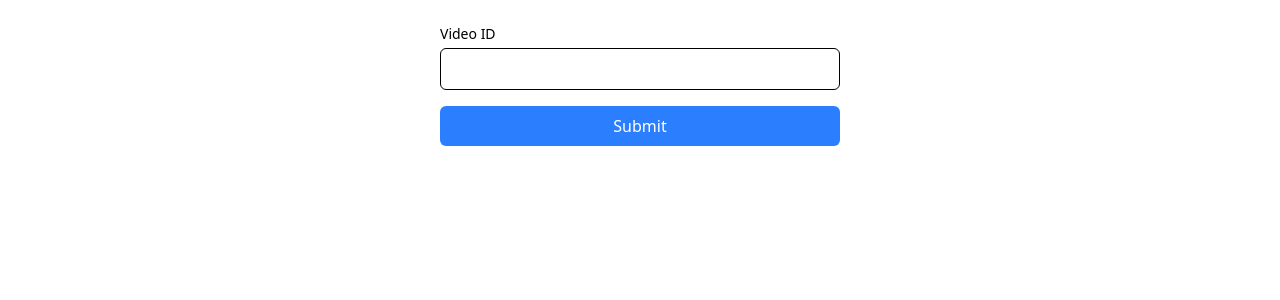
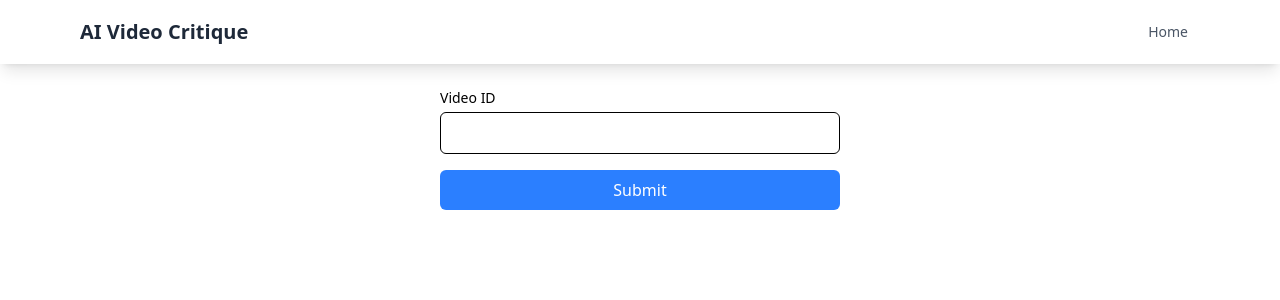
Before and after one commit to ysongh/AIVideoCritique, a React (Vite) app in the folder client/: page /#/ in a window 1280 px wide. Shown: the top 300 px of the page. Built offline with nearby package versions, Linux system fonts and the light colour scheme.

Commit message:
feat: add a navbar

```diff
--- a/client/package.json
+++ b/client/package.json
@@ -11,6 +11,7 @@
   },
   "dependencies": {
     "@tailwindcss/vite": "^4.0.0",
+    "lucide-react": "^0.474.0",
     "react": "^18.3.1",
     "react-dom": "^18.3.1",
     "react-router-dom": "^7.1.3",
--- a/client/src/App.jsx
+++ b/client/src/App.jsx
@@ -1,10 +1,12 @@
 import { HashRouter, Route, Routes } from 'react-router-dom';
 
+import Navbar from './components/Navbar';
 import FeedbackForm from "./pages/FeedbackForm";
 
 function App() {
   return (
     <HashRouter>
+      <Navbar />
       <Routes>
         <Route
           path="/test"
--- /dev/null
+++ b/client/src/components/Navbar.jsx
@@ -0,0 +1,76 @@
+import React, { useState } from 'react';
+import { Link } from 'react-router-dom';
+import { Menu, X } from 'lucide-react';
+
+const Navbar = () => {
+  const [isOpen, setIsOpen] = useState(false);
+
+  const toggleMenu = () => {
+    setIsOpen(!isOpen);
+  };
+
+  const navItems = [
+    { name: 'Home', href: '/' },
+  ];
+
+  return (
+    <nav className="bg-white shadow-lg">
+      <div className="max-w-6xl mx-auto px-4">
+        <div className="flex justify-between items-center h-16">
+          {/* Logo */}
+          <div className="flex-shrink-0">
+            <a href="#" className="text-xl font-bold text-gray-800">
+              AI Video Critique
+            </a>
+          </div>
+
+          {/* Desktop Menu */}
+          <div className="hidden md:flex space-x-8">
+            {navItems.map((item) => (
+              <Link
+                key={item.name}
+                to={item.href}
+                className="text-gray-600 hover:text-gray-900 px-3 py-2 rounded-md text-sm font-medium"
+              >
+                {item.name}
+              </Link>
+            ))}
+          </div>
+
+          {/* Mobile Menu Button */}
+          <div className="md:hidden">
+            <button
+              onClick={toggleMenu}
+              className="text-gray-600 hover:text-gray-900 focus:outline-none"
+            >
+              {isOpen ? (
+                <X className="h-6 w-6" />
+              ) : (
+                <Menu className="h-6 w-6" />
+              )}
+            </button>
+          </div>
+        </div>
+      </div>
+
+      {/* Mobile Menu */}
+      {isOpen && (
+        <div className="md:hidden">
+          <div className="px-2 pt-2 pb-3 space-y-1 sm:px-3">
+            {navItems.map((item) => (
+              <a
+                key={item.name}
+                href={item.href}
+                className="text-gray-600 hover:text-gray-900 block px-3 py-2 rounded-md text-base font-medium"
+              >
+                {item.name}
+              </a>
+            ))}
+          </div>
+        </div>
+      )}
+    </nav>
+  );
+};
+
+export default Navbar;
```
